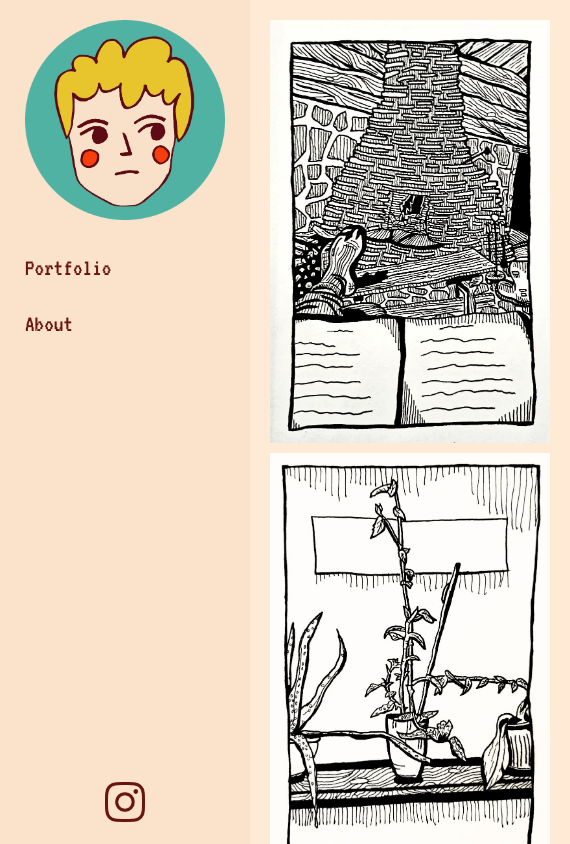
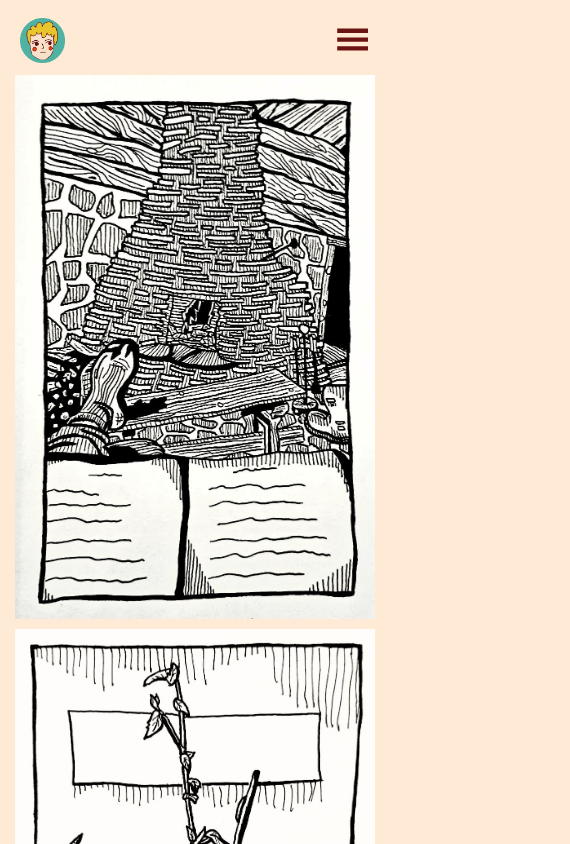
Before and after one commit to HiHighs/jonasje, a React (Vite) app: page /drawings_2025 in a window 390 px wide. Shown: the top 844 px of the page, 570 px wide, since content can reach past the window. Built offline with nearby package versions, Linux system fonts and the light colour scheme.

Commit message:
Responsive

```diff
--- a/src/App.css
+++ b/src/App.css
@@ -4,4 +4,5 @@
   padding: 0;
   text-align: center;
   overflow: hidden;
+  /* height: 100%; */
 }
--- a/src/App.jsx
+++ b/src/App.jsx
@@ -17,7 +17,7 @@ function AppContent() {
     if (location.pathname === '/') {
       root.style.padding = '0';
     } else {
-      root.style.padding = '20px';
+      root.style.padding = '15px';
     }
   }, [location.pathname]);
 
--- a/src/Components/Gallery.jsx
+++ b/src/Components/Gallery.jsx
@@ -16,7 +16,7 @@ const Gallery = ({ folder, year, number }) => {
   const breakpointColumnsObj = {
     default: 4,
     1100: 3,
-    700: 2,
+    950: 2,
     500: 1,
   };
 
--- a/src/Components/Gallery.module.css
+++ b/src/Components/Gallery.module.css
@@ -38,3 +38,7 @@
     transform: translateY(0);
   }
 }
+
+@media (max-width: 768px) {
+
+}
--- a/src/Components/Menu.jsx
+++ b/src/Components/Menu.jsx
@@ -5,20 +5,37 @@ import logoSmile from '../assets/logo-circle-smile.png';
 import instagram from '../assets/instagram.png';
 import { NavLink } from 'react-router-dom';
 import MenuItem from '../Components/MenuItem';
+import { GiHamburgerMenu } from 'react-icons/gi'; // install with: npm install react-icons
 
 import '@fontsource/vt323';
 
 function Menu() {
   const [isHovered, setIsHovered] = useState(false);
+  const [isMobileMenuOpen, setIsMobileMenuOpen] = useState(false);
 
   const getLinkClass = ({ isActive }) =>
     `${styles.link} ${isActive ? styles.activeLink : ''}`;
 
+  const toggleMobileMenu = () => {
+    setIsMobileMenuOpen(prev => !prev);
+  };
+
   return (
-    <div className={styles.menu}>
+    <>
+      <div className={styles.mobileHeader}>
+        <img src={logo} alt="Logo"/>
+        {/* Hamburger icon for mobile */}
+        <div className={styles.hamburgerWrapper}>
+          <GiHamburgerMenu className={styles.hamburger} onClick={toggleMobileMenu} />
+        </div>
+      </div>
 
+      {/* Sidebar menu (desktop + mobile overlay) */}
+      <div
+        className={`${styles.menu} ${isMobileMenuOpen ? styles.mobileOpen : ''}`}
+      >
         <div className={styles.logo}>
-        <NavLink to='/'>
+          <NavLink to='/' onClick={() => setIsMobileMenuOpen(false)}>
             <img
               src={isHovered ? logoSmile : logo}
               alt="Logo"
@@ -28,27 +45,27 @@ function Menu() {
           </NavLink>
         </div>
 
-      <MenuItem title="Portfolio" >
+        <MenuItem title="Portfolio">
           <MenuItem title="Paintings">
-          <NavLink to='paintings_2024' className={getLinkClass}>
+            <NavLink to='paintings_2024' className={getLinkClass} onClick={() => setIsMobileMenuOpen(false)}>
               <MenuItem title='2024' />
             </NavLink>
-          <NavLink to='paintings_2025' className={getLinkClass}>
+            <NavLink to='paintings_2025' className={getLinkClass} onClick={() => setIsMobileMenuOpen(false)}>
               <MenuItem title='2025' />
             </NavLink>
           </MenuItem>
 
           <MenuItem title="Drawings">
-          <NavLink to='drawings_2024' className={getLinkClass}>
+            <NavLink to='drawings_2024' className={getLinkClass} onClick={() => setIsMobileMenuOpen(false)}>
               <MenuItem title='2024' />
             </NavLink>
-          <NavLink to='drawings_2025' className={getLinkClass}>
+            <NavLink to='drawings_2025' className={getLinkClass} onClick={() => setIsMobileMenuOpen(false)}>
               <MenuItem title='2025' />
             </NavLink>
           </MenuItem>
         </MenuItem>
 
-      <NavLink to='/about' className={getLinkClass}>
+        <NavLink to='/about' className={getLinkClass} onClick={() => setIsMobileMenuOpen(false)}>
           <MenuItem title="About" />
         </NavLink>
 
@@ -57,12 +74,14 @@ function Menu() {
             to='https://www.instagram.com/jonasdrawscats'
             target="_blank"
             rel="noopener noreferrer"
+            onClick={() => setIsMobileMenuOpen(false)}
           >
             <img src={instagram} alt='Instagram' className={styles.instagram} />
           </NavLink>
         </div>
       </div>
+    </>
   );
-};
+}
 
 export default Menu;
--- a/src/Components/Menu.module.css
+++ b/src/Components/Menu.module.css
@@ -96,3 +96,73 @@
 .activeLink .menuItem {
   opacity: 70%;
 }
+
+/* Hamburger button container */
+.hamburgerWrapper {
+  position: absolute;
+  top: 22px;
+  right: 20px;
+}
+
+.hamburger {
+  font-size: 2.2rem;
+  cursor: pointer;
+  color: #6b1313;
+}
+
+.mobileHeader {
+  padding-bottom: 10px;
+  display: none;
+  height: 50px;
+}
+
+.mobileHeader img {
+  left: 20px;
+  top: 18px;
+  height: 45px;
+  padding-bottom: 5px;
+  position: absolute;
+}
+
+/* Mobile overlay styles */
+@media (max-width: 768px) {
+  .menu {
+    transform: translateX(-100%);
+    width: 100vw;
+    background-color: #fbe3cb;
+    z-index: 1000;
+    height: 100%;
+    width: 100%;
+
+    padding-top: 60px;
+  }
+
+  .mobileOpen {
+    transform: translateX(0);
+  }
+
+  .mobileHeader {
+    display: block;
+  }
+
+  .content {
+    margin-left: 0;
+  }
+
+  .menuItem {
+    display: block;
+    padding-left: 10px;
+  }
+
+  .bottomIcon {
+    margin-bottom: 60px;
+  }
+
+  .subMenu .menuItem {
+    padding-left: 10px;
+  }
+
+  .subMenu .subMenu .menuItem {
+    padding-left: 10px ;
+  }
+}
--- a/src/index.css
+++ b/src/index.css
@@ -29,3 +29,9 @@ h1 {
   --yarl__container_background_color: #ffead6 !important;
   --yarl__color_backdrop: #ffead6 !important;
 }
+
+@media (max-width: 768px) {
+  body {
+    padding-left: 0;
+  }
+}
```
Lines whose indentation alone changed are shown as unchanged.
